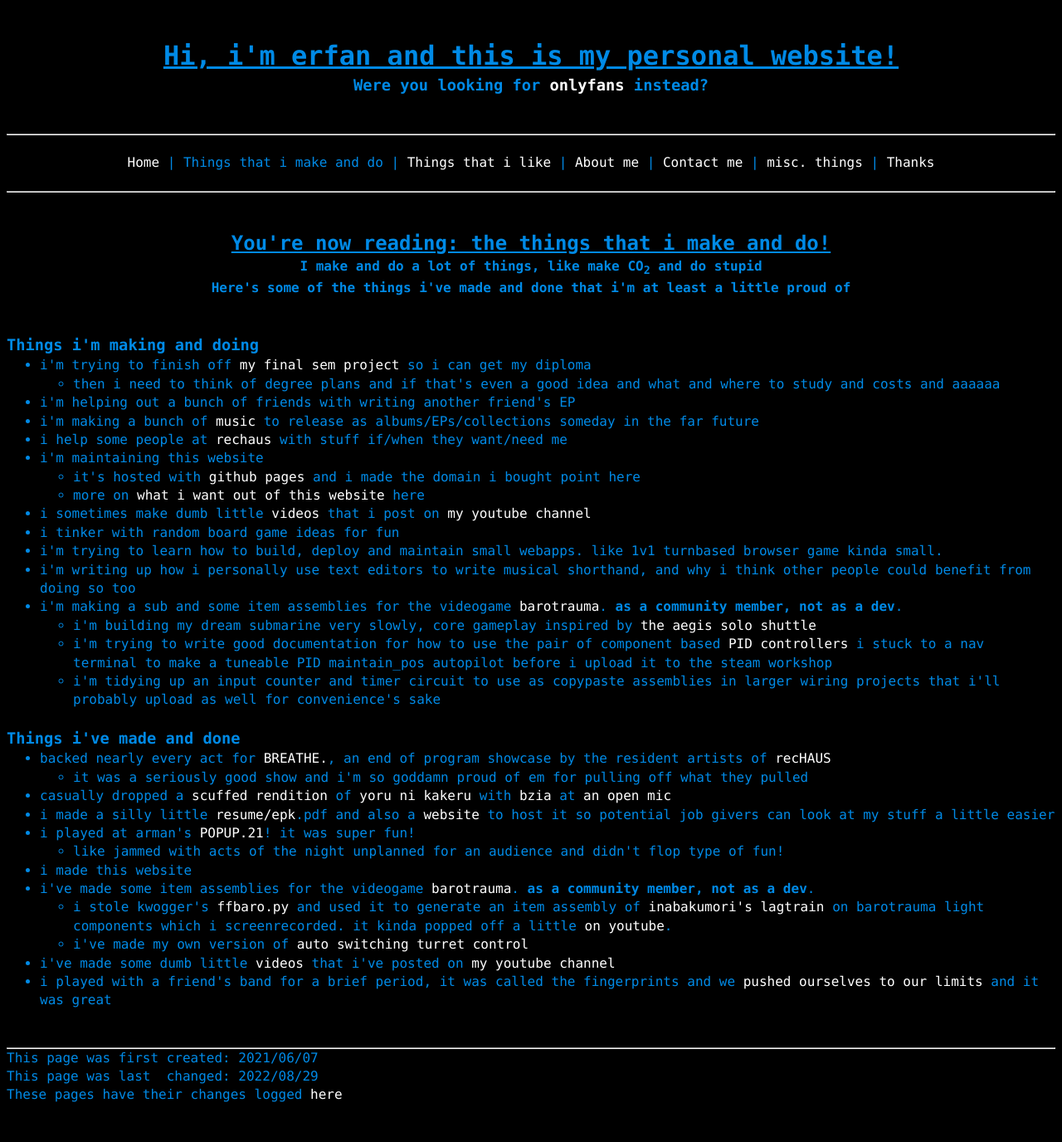
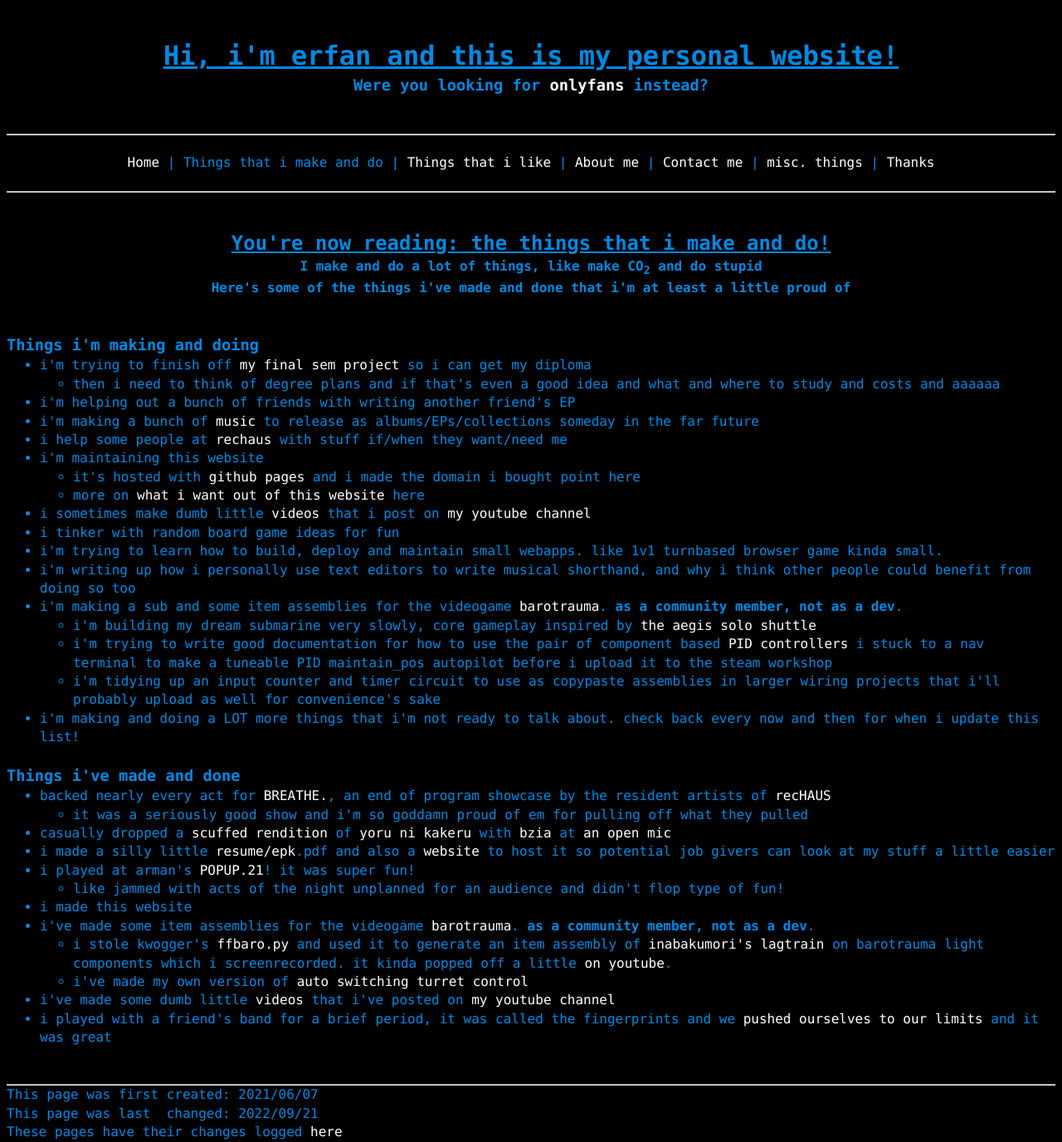
Before and after one commit to a-erfan-aa/a-erfan-aa.github.io, a Jekyll site: the page built from things-i-make.html, in a window 1280 px wide. Shown: the whole page at 83% size. Built offline with Jekyll 4.4.1, drawn with Linux system fonts in a browser that asks for light colours; before the commit the page ends 1331 px from its top, so only the background shows below that.

Commit message:
Add unspecified item to things-i-make.html
Also update lastChanged

```diff
--- a/things-i-make.html
+++ b/things-i-make.html
@@ -3,7 +3,7 @@ layout: default
 title: Things that i make
 description: I make and do things, here's some of it
 firstCreated: 2021/06/07
-lastChanged: 2022/08/29
+lastChanged: 2022/09/21
 ---
 <!-- title and subtitle-->
 <div>
@@ -45,6 +45,7 @@ lastChanged: 2022/08/29
 				<li>i'm tidying up an input counter and timer circuit to use as copypaste assemblies in larger wiring projects that i'll probably upload as well for convenience's sake</li>
 			</ul>
 		</li>
+		<li>i'm making and doing a LOT more things that i'm not ready to talk about. check back every now and then for when i update this list!</li>
 	</ul>
 </div>
 
```
